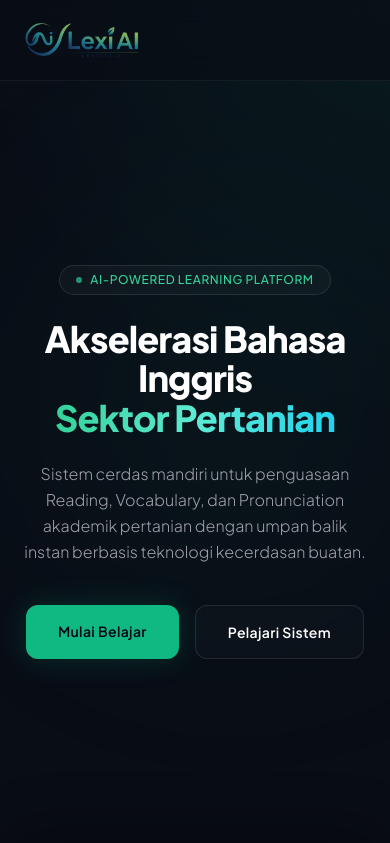
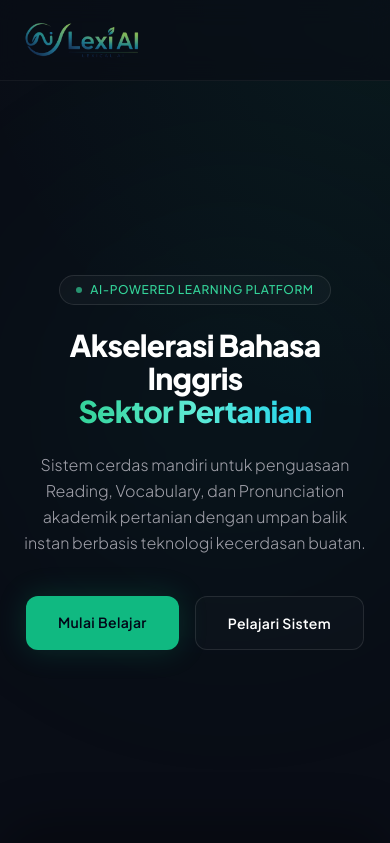
Before and after one commit to deniarifandi/lexiai, a CodeIgniter 4 app: the page made by app/Views/landing.php in a window 390 px wide; the page is wider, and only the part inside the window is pictured. Shown: the top 843 px of that part. Run offline with PHP 8.4 and a stand-in for CodeIgniter, Linux system fonts and the light colour scheme; the template is opened without the code that fills it, so the values that code supplies are empty; some libraries are stand-ins or nearby versions.

Commit message:
Update landing.php

```diff
--- a/app/Views/landing.php
+++ b/app/Views/landing.php
@@ -64,7 +64,7 @@
                 <div class="inline-flex items-center gap-2 bg-white/[0.03] border border-white/10 px-4 py-1.5 rounded-full text-xs font-medium tracking-wider text-emerald-400 uppercase">
                     <span class="w-1.5 h-1.5 rounded-full bg-emerald-400 animate-pulse"></span> AI-Powered Learning Platform
                 </div>
-                <h1 class="text-4xl sm:text-5xl lg:text-6xl font-extrabold text-white tracking-tight leading-[1.1]">
+                <h1 class="text-3xl sm:text-4xl lg:text-5xl font-extrabold text-white tracking-tight leading-[1.1]">
                     Akselerasi Bahasa Inggris <br>
                     <span class="bg-gradient-to-r from-emerald-400 via-teal-300 to-cyan-400 bg-clip-text text-transparent">Sektor Pertanian</span>
                 </h1>
```
